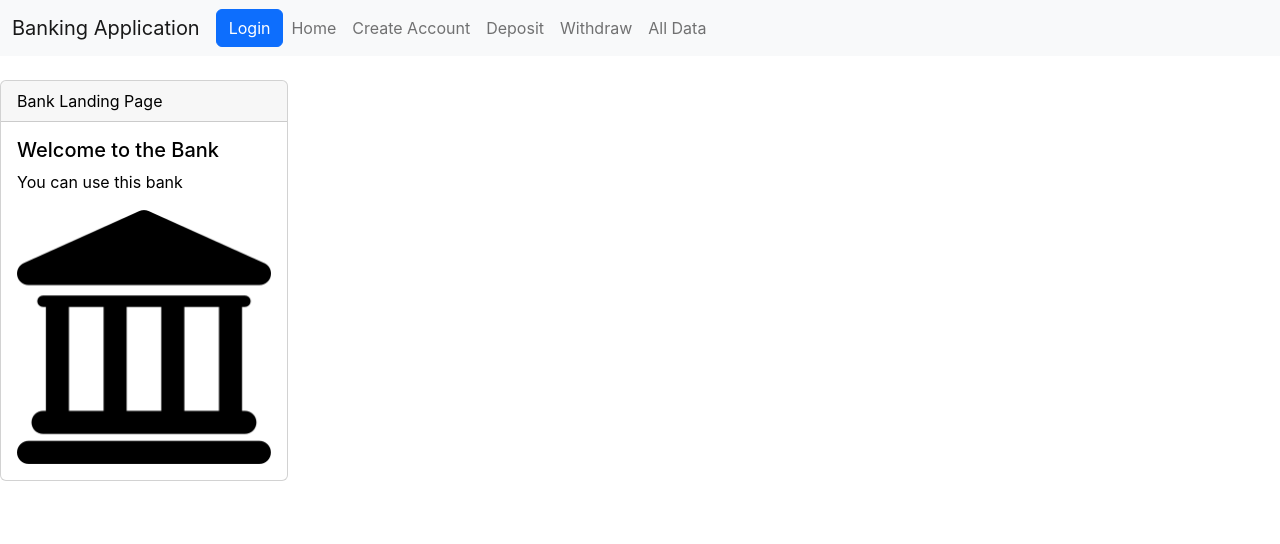
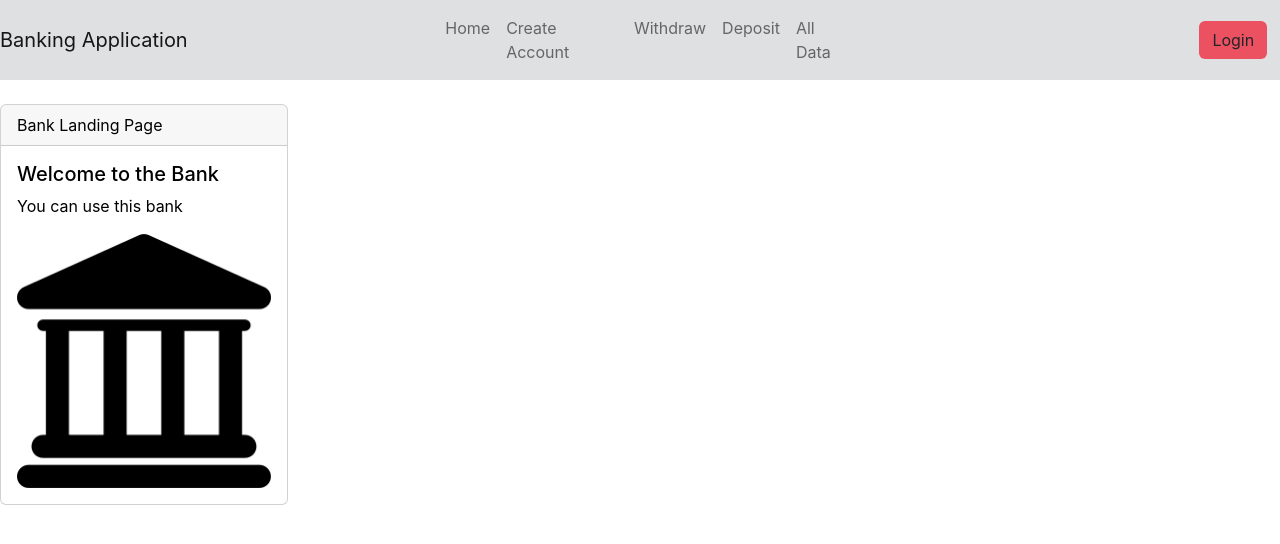
Before and after one commit to danielmarkow/banking-application, a React (Create React App) app: page / in a window 1280 px wide. Shown: the top 544 px of the page. Built offline with nearby package versions, Linux system fonts and the light colour scheme.

Commit message:
restyled the navbar

```diff
--- a/src/components/Navbar.js
+++ b/src/components/Navbar.js
@@ -15,36 +15,25 @@ function Navbar() {
 
   return (
       <>
-        <nav className="navbar navbar-expand-lg bg-light">
-          <div className="container-fluid">
+        <nav
+            className="navbar navbar-light navbar-expand-md justify-content-center"
+            style={{backgroundColor: "#DFE0E2"}}
+        >
           <Link
-                className="navbar-brand"
               to="/"
+              className="navbar-brand d-flex w-50 mr-auto"
               title="Banking Application Homepage"
           >Banking Application</Link>
-            <button className="navbar-toggler" type="button" data-bs-toggle="collapse" data-bs-target="#navbarNav"
-                    aria-controls="navbarNav" aria-expanded={!isNavCollapsed ? true : false} aria-label="Toggle navigation" onClick={handleNavCollapse}>
+          <button className="navbar-toggler" type="button" data-toggle="collapse" data-target="#collapsingNavbar3" onClick={handleNavCollapse}>
             <span className="navbar-toggler-icon"></span>
           </button>
-            <div className={`${isNavCollapsed ? 'collapse' : ''} navbar-collapse`} id="navbarNav">
-              {token ? (
-                  <button
-                      className="btn btn-danger"
-                      onClick={onLogout}
-                  >Log out</button>
-              ) : (
-                  <button
-                      className="btn btn-primary"
-                      onClick={() => navigate("/login")}
-                  >Login</button>
-              )
-              }
-              <ul className="navbar-nav">
+          <div className={`${isNavCollapsed ? 'collapse' : ''} navbar-collapse w-100`} id="navbarNav">
+            <ul className="navbar-nav w-100 justify-content-center">
               <li className="nav-item">
                 <Link
                     className="nav-link"
                     to="/"
-                      title="Create a new account"
+                    title="Homepage of the banking application"
                 >Home</Link>
               </li>
               <li className="nav-item">
@@ -57,16 +46,16 @@ function Navbar() {
               <li className="nav-item">
                 <Link
                     className="nav-link"
-                      to="/deposit"
-                      title="Deposit funds to bank account"
-                  >Deposit</Link>
+                    to="/withdraw"
+                    title="Withdraw funds from bank account"
+                >Withdraw</Link>
               </li>
               <li className="nav-item">
                 <Link
                     className="nav-link"
-                      to="/withdraw"
-                      title="Withdraw funds from your bank account"
-                  >Withdraw</Link>
+                    to="/deposit"
+                    title="Deposit funds to bank account"
+                >Deposit</Link>
               </li>
               <li className="nav-item">
                 <Link
@@ -76,7 +65,22 @@ function Navbar() {
                 >All Data</Link>
               </li>
             </ul>
-            </div>
+            <ul className="nav navbar-nav ml-auto w-100 justify-content-end">
+              {token ? (
+                    <button
+                        className="btn"
+                        style={{backgroundColor: "#EB5160", marginRight: "1vw"}}
+                        onClick={onLogout}
+                    >Log out</button>
+                ) : (
+                    <button
+                        className="btn"
+                        style={{backgroundColor: "#EB5160", marginRight: "1vw"}}
+                        onClick={() => navigate("/login")}
+                    >Login</button>
+                )
+              }
+            </ul>
           </div>
         </nav>
       </>
```
Lines whose indentation alone changed are shown as unchanged.
